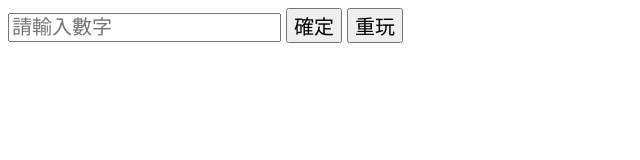
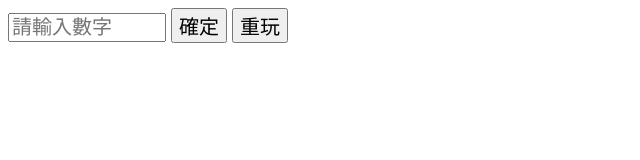
Before and after one commit to ejoejo/guess, a website: page index.html in a window 1280 px wide. Shown: the whole page, without its empty margins (0-640 px from the left). Drawn offline with Linux system fonts and the light colour scheme.

```diff
--- a/css/style.css
+++ b/css/style.css
@@ -5,3 +5,7 @@
 * {
     font-size: 20px;
 }
+
+#input {
+    width: 150px;
+}
```
